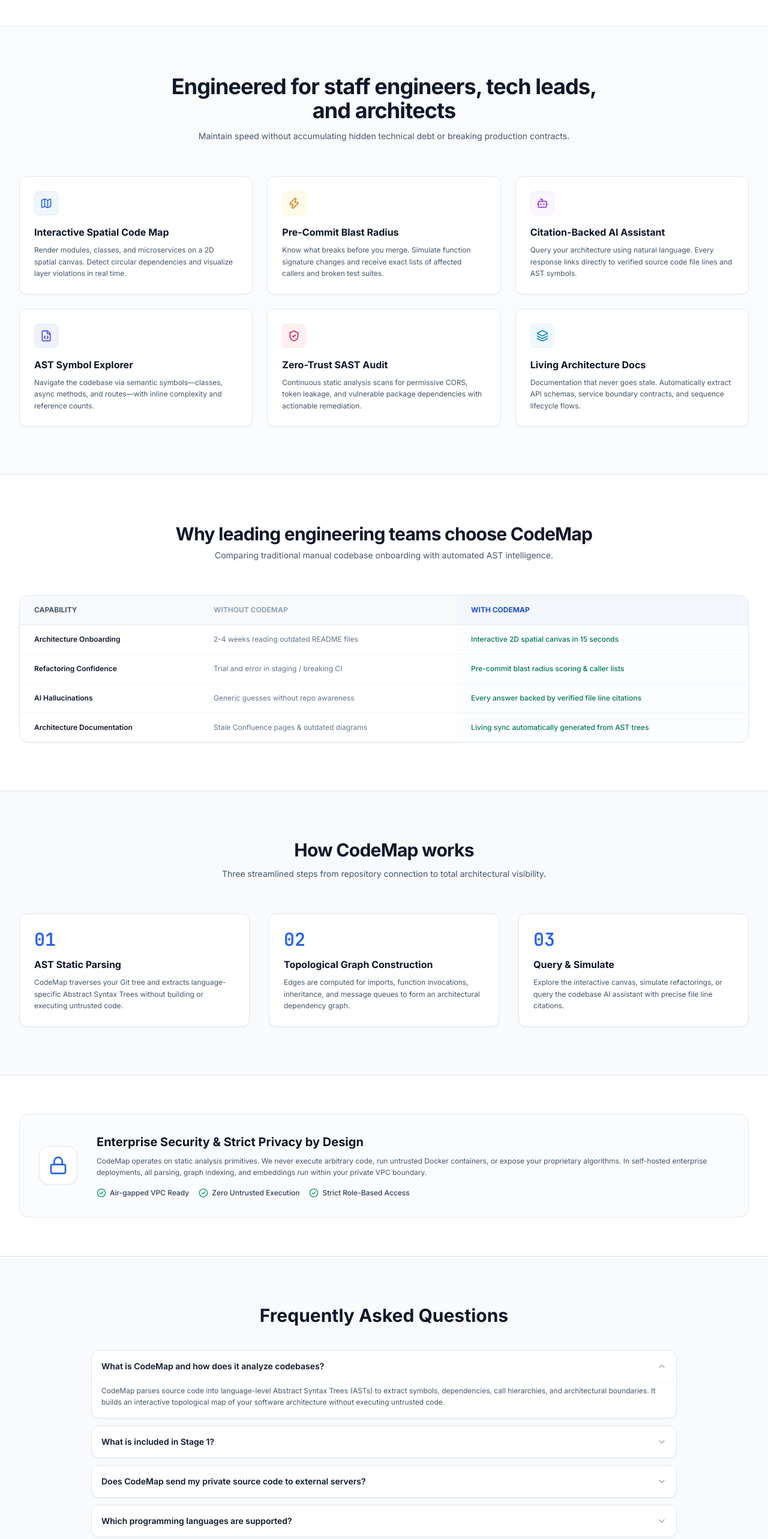
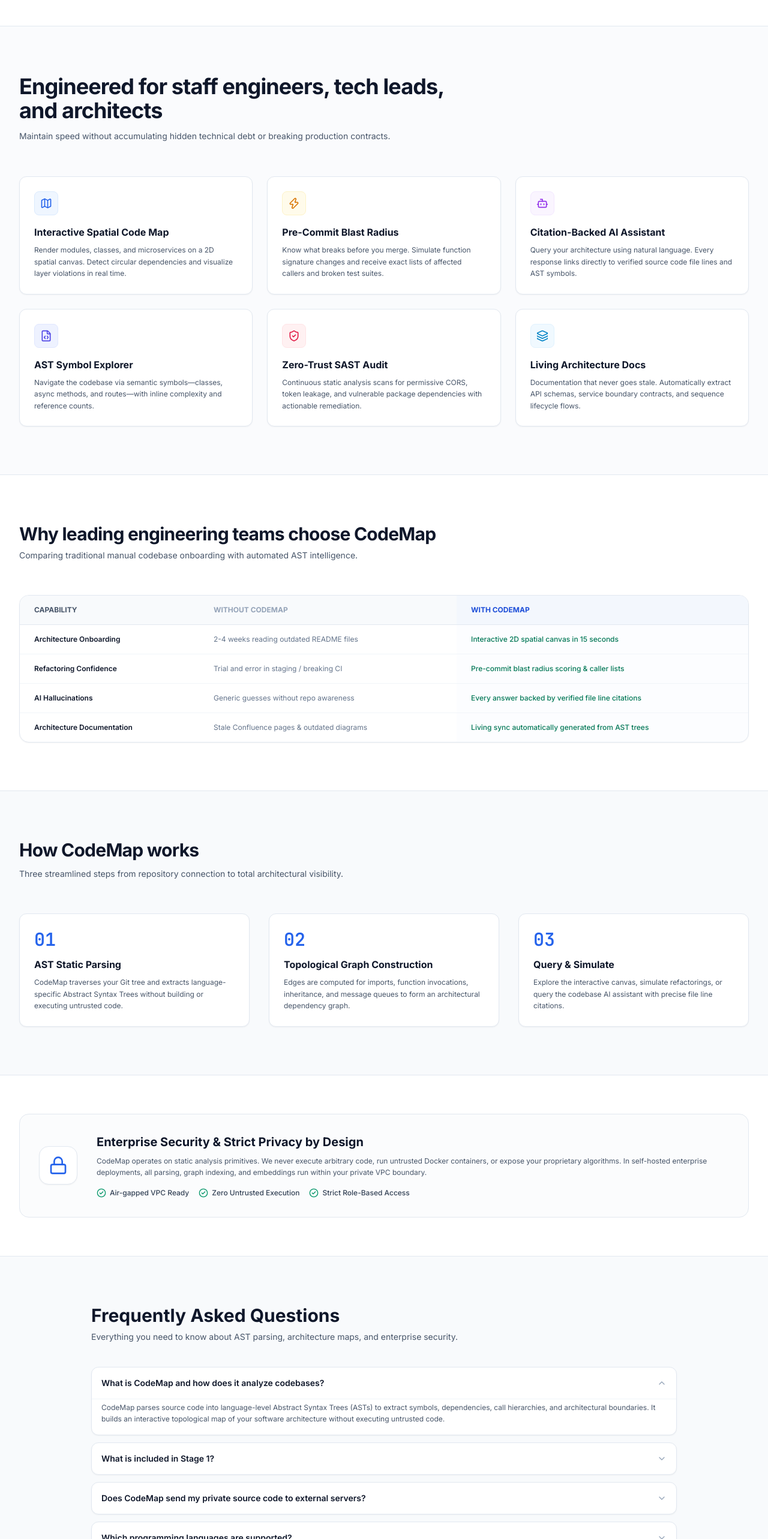
Before and after one commit to samarth3394/CodeMap, a React (Vite) app: page / in a window 1280 px wide. Shown: the part 4220-6786 px from the top of the page at 60% size. Built offline with nearby package versions, Linux system fonts and the light colour scheme; no server answers.

Commit message:
style: left-align all landing page section headers and CTA

```diff
--- a/src/features/landing/LandingPage.tsx
+++ b/src/features/landing/LandingPage.tsx
@@ -643,9 +643,9 @@
       </section>
 
       {/* Feature Cards Section — Full 3x2 Grid */}
-      <section id="features" className="py-20 bg-slate-50/70 border-b border-slate-200">
+      <section id="capabilities" className="py-20 bg-slate-50/70 border-b border-slate-200">
         <div className="max-w-7xl mx-auto px-4 sm:px-6 lg:px-8">
-          <div className="text-center max-w-3xl mx-auto mb-14">
+          <div className="text-left max-w-3xl mb-14">
             <h2 className="text-3xl sm:text-4xl font-bold text-slate-900 tracking-tight">
               Engineered for staff engineers, tech leads, and architects
             </h2>
@@ -733,7 +733,7 @@
       {/* Comparison Matrix Section */}
       <section id="comparison" className="py-20 bg-white border-b border-slate-200">
         <div className="max-w-7xl mx-auto px-4 sm:px-6 lg:px-8">
-          <div className="text-center max-w-3xl mx-auto mb-14">
+          <div className="text-left max-w-3xl mb-14">
             <h2 className="text-3xl font-bold text-slate-900 tracking-tight">
               Why leading engineering teams choose CodeMap
             </h2>
@@ -789,7 +789,7 @@
       {/* How It Works Section */}
       <section id="how-it-works" className="py-20 bg-slate-50 border-b border-slate-200">
         <div className="max-w-7xl mx-auto px-4 sm:px-6 lg:px-8">
-          <div className="text-center max-w-3xl mx-auto mb-14">
+          <div className="text-left max-w-3xl mb-14">
             <h2 className="text-3xl font-bold text-slate-900 tracking-tight">How CodeMap works</h2>
             <p className="mt-3 text-sm text-slate-600">
               Three streamlined steps from repository connection to total architectural visibility.
@@ -849,7 +849,12 @@
       {/* FAQ Section */}
       <section id="faq" className="py-20 bg-slate-50 border-b border-slate-200">
         <div className="max-w-5xl mx-auto px-4 sm:px-6">
-          <h2 className="text-3xl font-bold text-slate-900 text-center mb-10">Frequently Asked Questions</h2>
+          <div className="text-left mb-10">
+            <h2 className="text-3xl font-bold text-slate-900">Frequently Asked Questions</h2>
+            <p className="mt-2 text-sm text-slate-600">
+              Everything you need to know about AST parsing, architecture maps, and enterprise security.
+            </p>
+          </div>
           <div className="space-y-3">
             {faqs.map((faq, idx) => (
               <div
@@ -880,14 +885,14 @@
 
       {/* CTA Section */}
       <section className="py-24 bg-white">
-        <div className="max-w-5xl mx-auto px-4 sm:px-6 text-center space-y-6">
+        <div className="max-w-5xl mx-auto px-4 sm:px-6 text-left space-y-6">
           <h2 className="text-3xl sm:text-4xl font-bold text-slate-900 tracking-tight">
             Ready to explore your codebase in full fidelity?
           </h2>
-          <p className="text-sm text-slate-600 max-w-xl mx-auto leading-relaxed">
+          <p className="text-sm text-slate-600 max-w-2xl leading-relaxed">
             Experience the Stage 1 prototype now with preloaded demo architectures or import a repository into your local workspace.
           </p>
-          <div className="pt-2 flex justify-center gap-3">
+          <div className="pt-2 flex justify-start gap-3">
             <Link to="/dashboard">
               <Button variant="primary" size="lg" rightIcon={<ArrowRight className="w-4 h-4" />}>
                 Launch CodeMap Prototype
```
